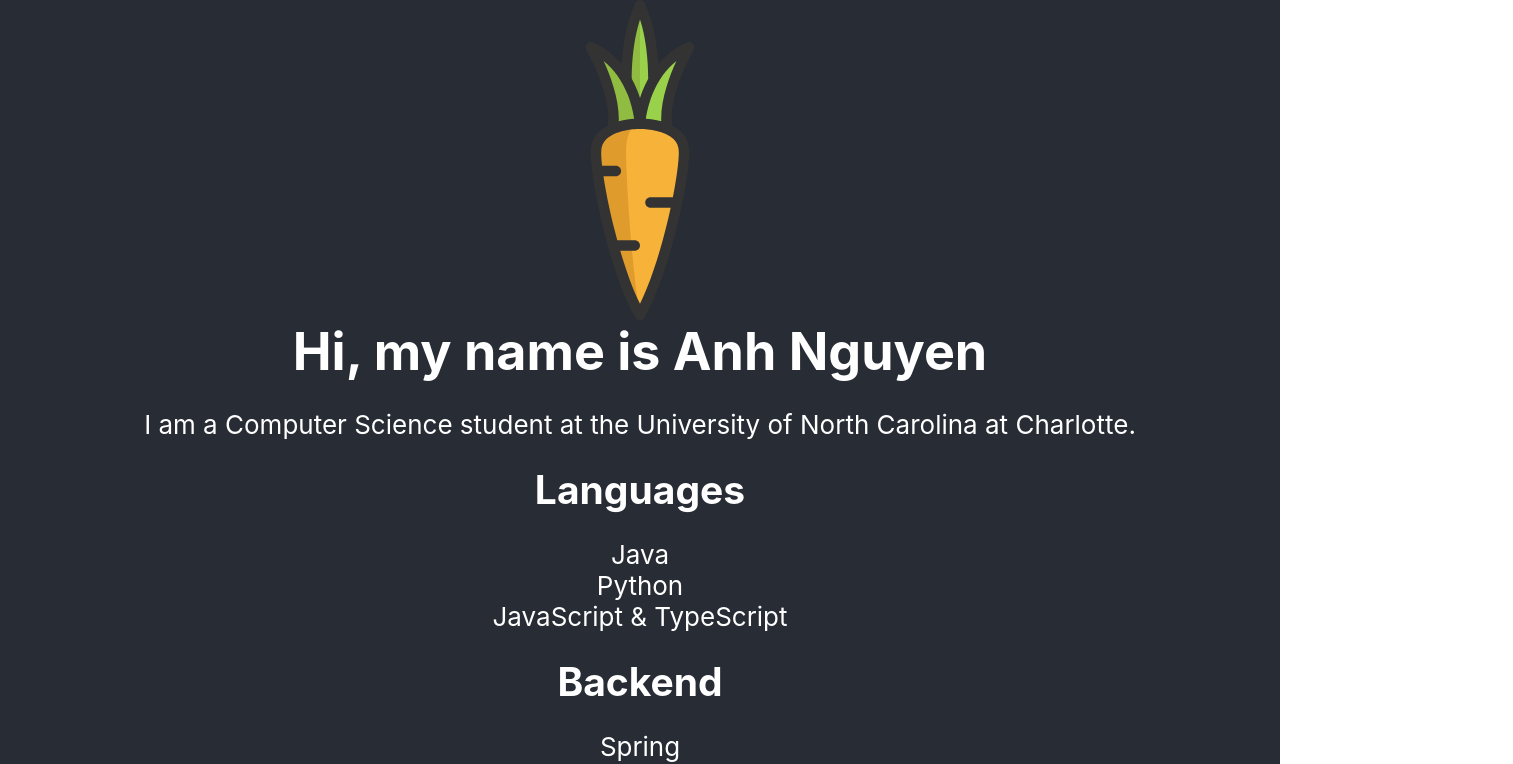
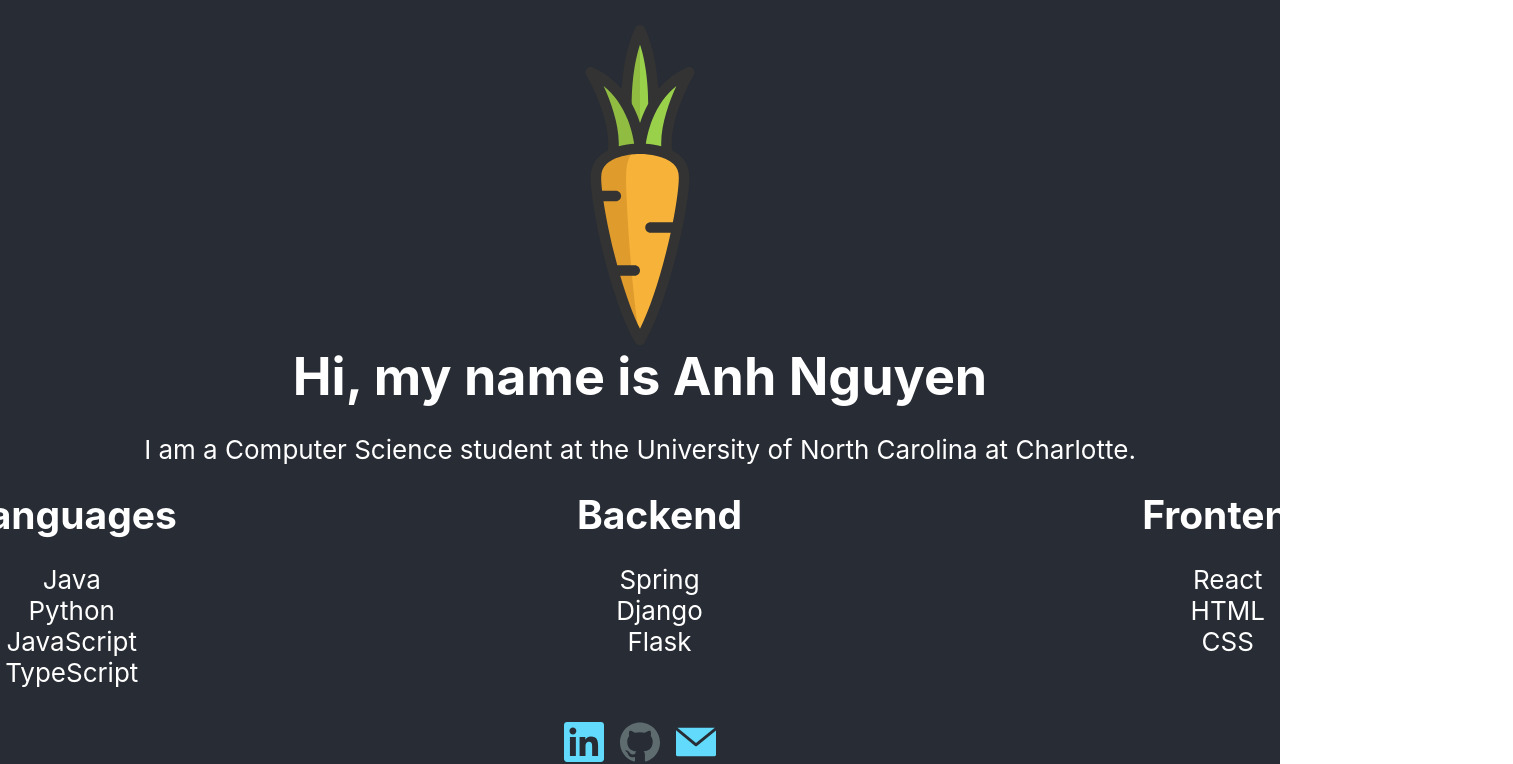
Before and after one commit to quynhanh-ngx/my_portfolio, a React (Create React App) app: page / in a window 1280 px wide. Shown: the top 764 px of the page, 1513 px wide, since content can reach past the window. Built offline with nearby package versions, Linux system fonts and the light colour scheme.

Commit message:
Make skill list display inline

```diff
--- a/src/App.css
+++ b/src/App.css
@@ -41,9 +41,16 @@
     display: inline-flex;
 }
 
+.programming-skills{
+    display: inline-flex;
+}
+
 .social-media-logo {
     height: 5vmin;
     padding: 1vmin;
+}
+.skill-list{
+    padding: 0 25vmin 0 25vmin;
 }
 
 h1, h2, h3, h4, h5 {
@@ -52,4 +59,5 @@ h1, h2, h3, h4, h5 {
 ul{
     list-style: none;
     padding-left: 0;
+
 }
--- a/src/App.tsx
+++ b/src/App.tsx
@@ -14,24 +14,33 @@ function App() {
                 <p>
                     I am a Computer Science student at the University of North Carolina at Charlotte.
                 </p>
+                <div className="programming-skills">
+                    <div className="skill-list">
                 <h2>Languages</h2>
                 <ul>
                     <li>Java</li>
                     <li>Python</li>
-                    <li>JavaScript & TypeScript</li>
+                    <li>JavaScript</li>
+                    <li>TypeScript</li>
                 </ul>
+                    </div>
+                    <div className="skill-list">
                 <h2>Backend</h2>
                 <ul>
                     <li>Spring</li>
                     <li>Django</li>
                     <li>Flask</li>
                 </ul>
+                    </div>
+                    <div className="skill-list">
                 <h2>Frontend</h2>
                 <ul>
                     <li>React</li>
                     <li>HTML</li>
                     <li>CSS</li>
                 </ul>
+                </div>
+                </div>
 
 
                 <div className="social-media">
```
